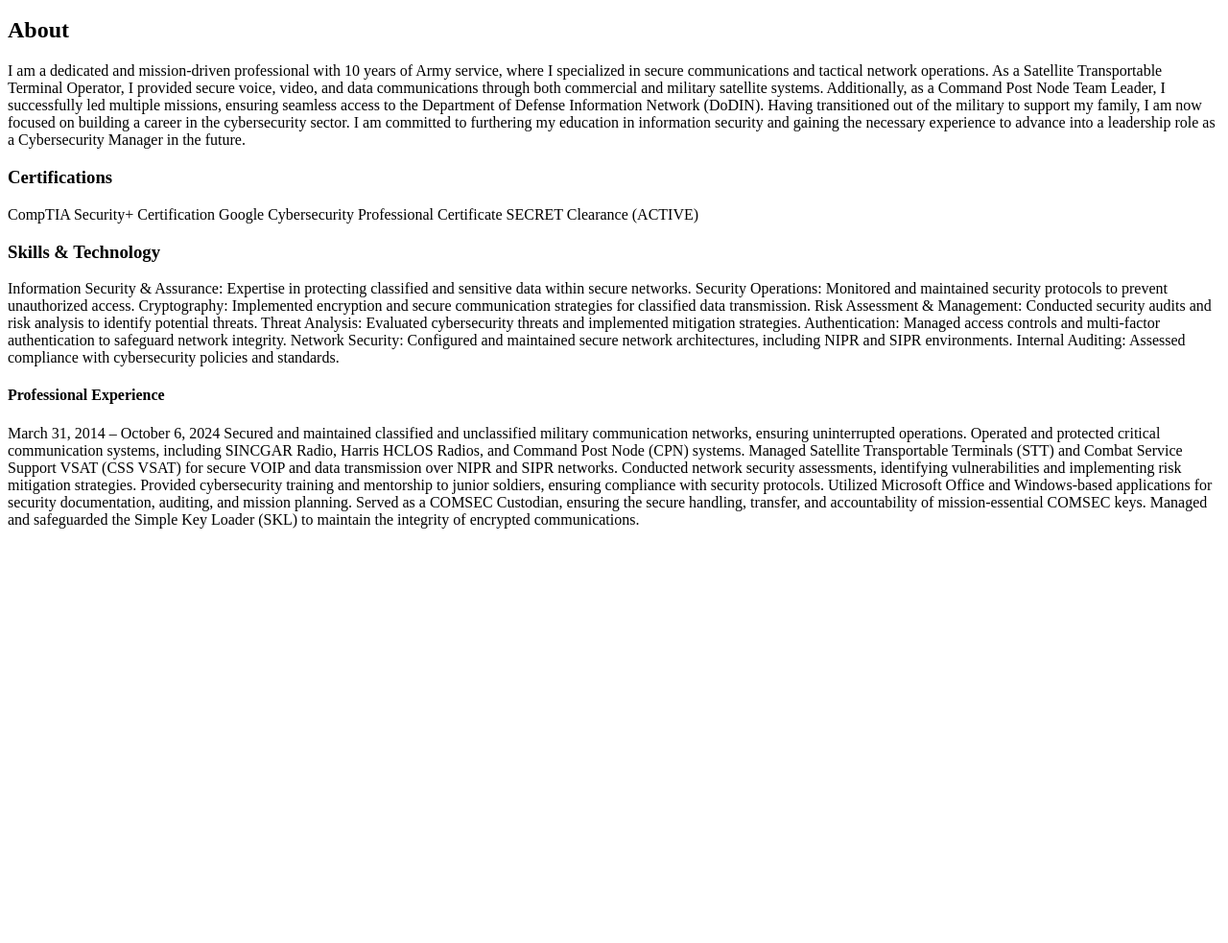
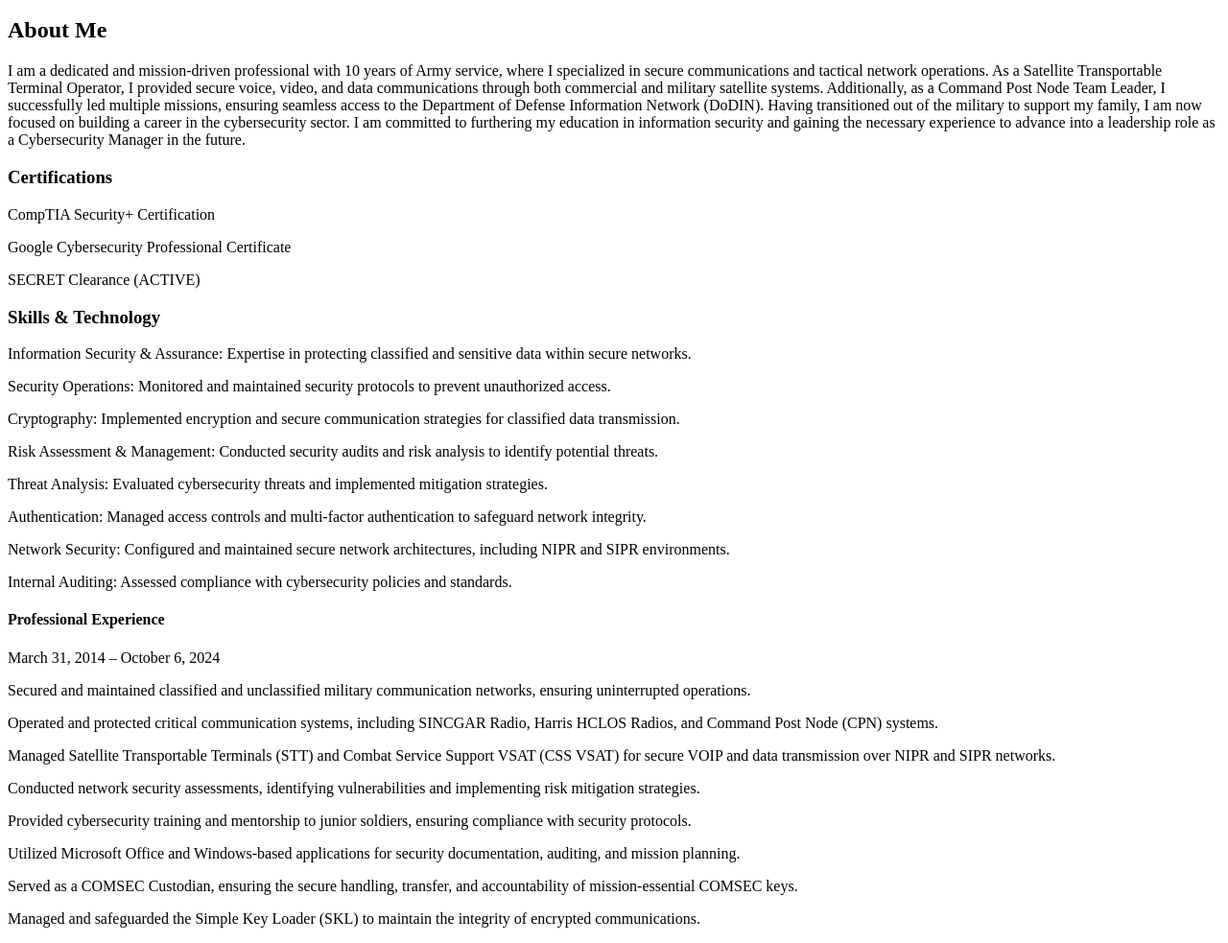
Before and after one commit to Nava-afk/Steven-s-Resume, a plain HTML site: page index.html in a window 1280 px wide. Shown: the part 48-1031 px from the top of the page at 96% size. Before the commit the page ends 800 px from the top, so only its background shows below. Drawn offline with Linux system fonts and the light colour scheme.

Commit message:
Update index.html

```diff
--- a/index.html
+++ b/index.html
@@ -1,10 +1,9 @@
-
 <html>
     <h1>
         Hello, my name is Steven
     </h1>
     <body>
-        <h2>About</h2>
+        <h2>About Me</h2>
         <p>I am a dedicated and mission-driven professional with 10 years of Army service, where I specialized in secure communications and tactical network operations.
             As a Satellite Transportable Terminal Operator, I provided secure voice, video, and data communications through both commercial and military satellite systems.
             Additionally, as a Command Post Node Team Leader, I successfully led multiple missions, ensuring seamless access to the Department of Defense Information Network (DoDIN).
@@ -13,48 +12,40 @@
 
         </p>
       <h3>Certifications</h3>
-        <p>CompTIA Security+ Certification
-           Google Cybersecurity Professional Certificate
-           SECRET Clearance (ACTIVE)
-        </p>
+        <p>CompTIA Security+ Certification</p>
+        <p>Google Cybersecurity Professional Certificate</p>
+        <p>SECRET Clearance (ACTIVE)</p>
         <h3>Skills & Technology</h3>
-           <p>Information Security & Assurance: Expertise in protecting classified and sensitive data within secure networks.
+           <p>Information Security & Assurance: Expertise in protecting classified and sensitive data within secure networks.<p>
+           <p>Security Operations: Monitored and maintained security protocols to prevent unauthorized access.</p.>
+           <p>Cryptography: Implemented encryption and secure communication strategies for classified data transmission. </p.>
+           <p>Risk Assessment & Management: Conducted security audits and risk analysis to identify potential threats.</p.>
+           <p>Threat Analysis: Evaluated cybersecurity threats and implemented mitigation strategies.</p.>
+           <p>Authentication: Managed access controls and multi-factor authentication to safeguard network integrity.</p.>
+           <p>Network Security: Configured and maintained secure network architectures, including NIPR and SIPR environments.</p.>
+           <p>Internal Auditing: Assessed compliance with cybersecurity policies and standards.</p.>
 
-            Security Operations: Monitored and maintained security protocols to prevent unauthorized access.
-
-            Cryptography: Implemented encryption and secure communication strategies for classified data transmission.
-
-            Risk Assessment & Management: Conducted security audits and risk analysis to identify potential threats.
-
-            Threat Analysis: Evaluated cybersecurity threats and implemented mitigation strategies.
-
-            Authentication: Managed access controls and multi-factor authentication to safeguard network integrity.
-
-            Network Security: Configured and maintained secure network architectures, including NIPR and SIPR environments.
-
-            Internal Auditing: Assessed compliance with cybersecurity policies and standards.
-         </p>
 
          <h4>Professional Experience</h4>
-              <p>March 31, 2014 – October 6, 2024
+              <p>March 31, 2014 – October 6, 2024</p>
 
-                Secured and maintained classified and unclassified military communication networks, ensuring uninterrupted operations.
+                <p>Secured and maintained classified and unclassified military communication networks, ensuring uninterrupted operations.</p>
 
-                Operated and protected critical communication systems, including SINCGAR Radio, Harris HCLOS Radios, and Command Post Node (CPN) systems.
+                <p>Operated and protected critical communication systems, including SINCGAR Radio, Harris HCLOS Radios, and Command Post Node (CPN) systems.</p>
 
-                Managed Satellite Transportable Terminals (STT) and Combat Service Support VSAT (CSS VSAT) for secure VOIP and data transmission over NIPR and SIPR networks.
+                <p>Managed Satellite Transportable Terminals (STT) and Combat Service Support VSAT (CSS VSAT) for secure VOIP and data transmission over NIPR and SIPR networks.</p>
 
-                Conducted network security assessments, identifying vulnerabilities and implementing risk mitigation strategies.
+                <p>Conducted network security assessments, identifying vulnerabilities and implementing risk mitigation strategies.</p>
 
-                Provided cybersecurity training and mentorship to junior soldiers, ensuring compliance with security protocols.
+                <p>Provided cybersecurity training and mentorship to junior soldiers, ensuring compliance with security protocols.</p>
 
-                Utilized Microsoft Office and Windows-based applications for security documentation, auditing, and mission planning.
+                <p>Utilized Microsoft Office and Windows-based applications for security documentation, auditing, and mission planning.</p>
 
-                Served as a COMSEC Custodian, ensuring the secure handling, transfer, and accountability of mission-essential COMSEC keys.
+                <p>Served as a COMSEC Custodian, ensuring the secure handling, transfer, and accountability of mission-essential COMSEC keys.</p>
 
-                Managed and safeguarded the Simple Key Loader (SKL) to maintain the integrity of encrypted communications.
+                <p>Managed and safeguarded the Simple Key Loader (SKL) to maintain the integrity of encrypted communications.</p>
 
-                 </p>
+
 
 
 
```
